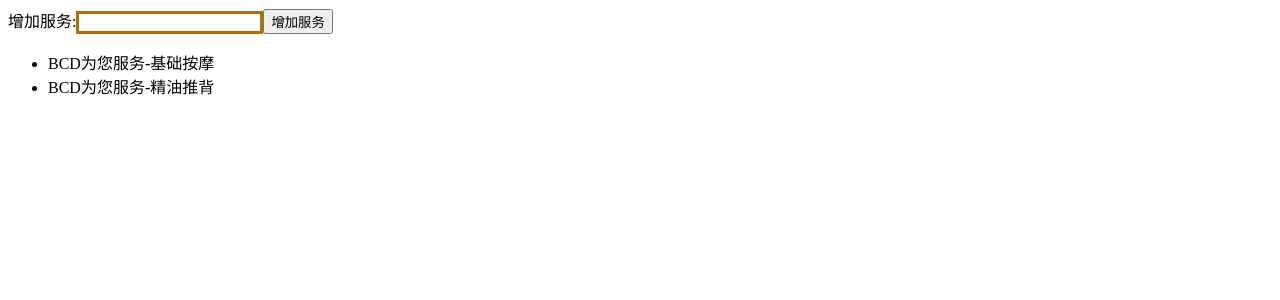
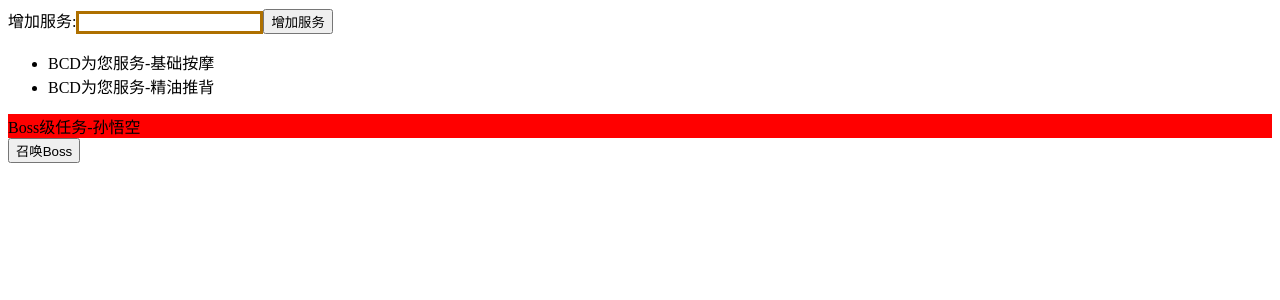
Before and after one commit to tenshinotubasa/React, a React (Create React App) app: page / in a window 1280 px wide. Shown: the top 300 px of the page. Built offline with nearby package versions, Linux system fonts and the light colour scheme; no server answers.

Commit message:
技术胖(25)tansition动画

```diff
--- /dev/null
+++ b/src/Boos.js
@@ -0,0 +1,25 @@
+import React, { Component } from 'react';
+
+class Boss extends Component {
+    constructor(props) {
+        super(props);
+        this.state = { isShow:true }
+        this.toToggole = this.toToggole.bind(this)
+    }
+    render() {
+        return (
+            <div>
+                <div className={this.state.isShow ? 'show':'hide'}>Boss级任务-孙悟空</div>
+                <div><button onClick={this.toToggole}>召唤Boss</button></div>
+            </div>
+         );
+    }
+
+    toToggole(){
+        this.setState({
+            isShow:!this.state.isShow
+        })
+    }
+}
+
+export default Boss;
--- a/src/XiaoJieJie.js
+++ b/src/XiaoJieJie.js
@@ -2,6 +2,7 @@ import React, { Component, Fragment } from "react";
 import './style.css'
 import XiaoJieJieItem from './XiaoJieJieItem'
 import Axios from "axios";
+import Boss from './Boos'
 
 class XiaoJieJie extends Component {
     constructor(props) {
@@ -75,6 +76,7 @@ class XiaoJieJie extends Component {
                 );
             })}
             </ul>
+            <Boss />
         </Fragment>
         );
     }
--- a/src/style.css
+++ b/src/style.css
@@ -1 +1,3 @@
 .input{border:3px solid #ae7000;}
+.show{opacity: 1; background-color: red; transition: opacity 1.5s ease-in, background-color 1.5s ease-in;}
+.hide{opacity: 0; background-color: blue; transition: opacity 1.5s ease-in, background-color 1.5s ease-in;}
```
